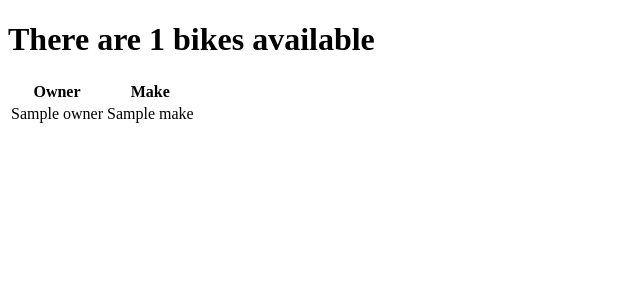
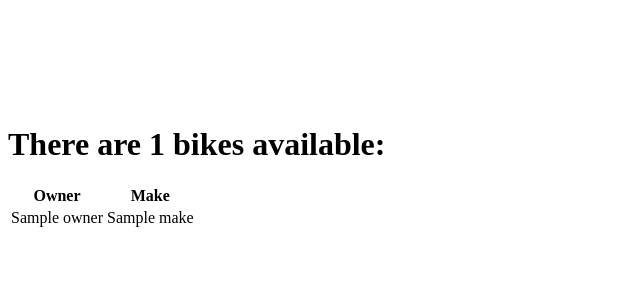
Before and after one commit to BinghamtonCoRE/bikeshare, a Flask app: template bikeshare_app/templates/bikes.html in a window 1280 px wide. Shown: the top 300 px of the page, without its empty margins (0-640 px from the left). Run offline with Flask 2, Linux system fonts and the light colour scheme; the template is opened without the code that fills it: most values are stand-ins (such as "Sample title", 1, 10 or a date in 2020).

Commit message:
Add base page layout and initial templates
The page layout will serve as a foundation for all templates to come. If
a new layout is needed, we'll move the layouts into a separate folder.
So far, just the home page and admin page templates are set up.

```diff
--- /dev/null
+++ b/bikeshare_app/static/css/main.css
@@ -0,0 +1,25 @@
+/*=================
+    Navigation
+===================*/
+
+#navigation {
+    margin-bottom: 50px;
+}
+
+#navigation .header.item {
+    font-size: 24px;
+    padding: 10px 25px;
+}
+
+#navigation .item {
+    color: #fff;
+    font-size: 18px;
+}
+
+/*=====================
+    Available Bikes
+=======================*/
+
+table#available_bikes {
+    margin-bottom: 25px;
+}
--- a/bikeshare_app/templates/bikes.html
+++ b/bikeshare_app/templates/bikes.html
@@ -1,17 +1,26 @@
-<!doctype html>
-<title>Available Bikes</title>
-<h1>There are {{ bikes.count() }} bikes available</h1>
-<table>
-    <th>
-        Owner
-    </th>
-    <th>
-        Make
-    </th>
+{% extends "layout.html" %}
+{% block title %}Available Bikes{% endblock %}
+{% block description %}BUBS is Binghamton University's own bike share program.{% endblock %}
+{% block content %}
+<div class="ui stackable grid container">
+    <div class="column">
+        <h1 class="ui dividing header">There are {{ bikes.count() }} bikes available:</h1>
+        <table id="available_bikes" class="ui green stackable padded table">
+            <thead>
+                <tr>
+                    <th class="three wide">Owner</th>
+                    <th class="three wide">Make</th>
+                </tr>
+            </thead>
+            <tbody>
                 {% for bike in bikes %}
                 <tr>
                     <td>{{ bike.bike.owner }}</td>
                     <td>{{ bike.bike.make }}</td>
                 </tr>
                 {% endfor %}
+            </tbody>
         </table>
+    </div>
+</div>
+{% endblock %}
--- /dev/null
+++ b/bikeshare_app/templates/layout.html
@@ -0,0 +1,30 @@
+<!doctype html>
+<html class="no-js">
+    <head>
+        {% block head %}
+        <meta charset="utf-8">
+        <title>BUBS | {% block title %}{% endblock %}</title>
+        <meta name="description" content="{% block description %}{% endblock %}">
+        <meta name=viewport content="width=device-width, initial-scale=1">
+        <meta name="mobile-web-app-capable" content="yes">
+        <link href='//fonts.googleapis.com/css?family=Open+Sans:400,700,300&subset=latin,vietnamese' rel='stylesheet' type='text/css'>
+        <link rel="stylesheet" href="{{ url_for('bower.static', filename='semantic/dist/semantic.min.css') }}">
+        <link rel="stylesheet" href="{{ url_for('static', filename='css/main.css') }}">
+        {% endblock %}
+    </head>
+    <body>
+        {% block navigation %}
+        <div id="navigation" class="ui green large attached stackable inverted menu">
+            <div class="header item">BUBS</div>
+            <a class="item" href="/">Available Bikes</a>
+        </div>
+        {% endblock %}
+
+        {% block content %}{% endblock %}
+
+        {% block scripts %}
+        <script src="{{ url_for('bower.static', filename='jquery/dist/jquery.min.js') }}"></script>
+        <script src="{{ url_for('bower.static', filename='semantic/dist/semantic.min.js') }}"></script>
+        {% endblock %}
+    </body>
+</html>
```
Also changed, not shown: bikeshare_app/templates/admin.html (added, +18 -0 lines), bikeshare_app/views.py (+6 -2 lines). Lines whose indentation alone changed are shown as unchanged.
